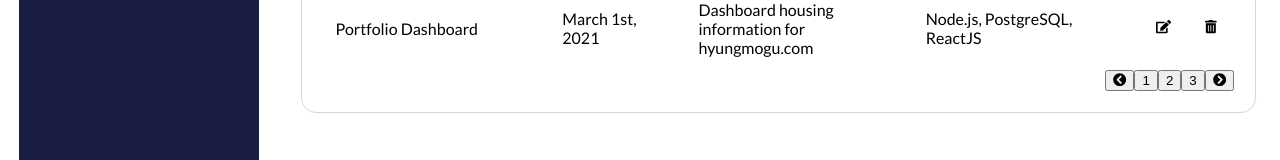
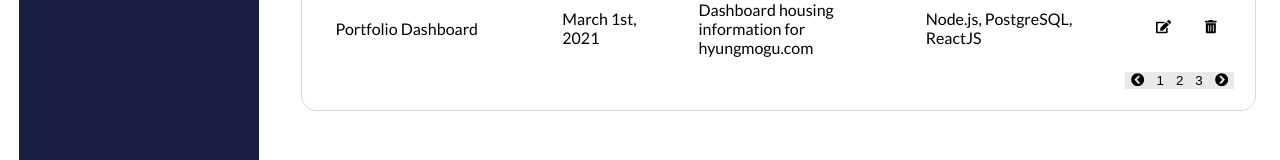
Before and after one commit to hwanggu-corgi/portfolio-dashboard, a React (Create React App) app in the folder front-end/: page /#/admin/projects in a window 1280 px wide. Shown: the part 337-497 px from the top of the page. Built offline with nearby package versions, Linux system fonts and the light colour scheme.

Commit message:
feat: Add progress #57 'portfolio dashboard'

```diff
--- a/front-end/src/screens/ProjectsScreen/index.js
+++ b/front-end/src/screens/ProjectsScreen/index.js
@@ -67,18 +67,26 @@ const TableStyle = {
     `
 }
 
+const PaginationStyle = {
+    Button: styled.button`
+        border: ${constants.colorGrey};
+        background-color: ${constants.colorLightGrey};
+        cursor: pointer;
+    `
+};
+
 function Pagination() {
     return(
         <div>
-            <button>
+            <PaginationStyle.Button>
                 <FontAwesomeIcon icon={faChevronCircleLeft}/>
-            </button>
-            <button>1</button>
-            <button>2</button>
-            <button>3</button>
-            <button>
+            </PaginationStyle.Button>
+            <PaginationStyle.Button>1</PaginationStyle.Button>
+            <PaginationStyle.Button>2</PaginationStyle.Button>
+            <PaginationStyle.Button>3</PaginationStyle.Button>
+            <PaginationStyle.Button>
                 <FontAwesomeIcon icon={faChevronCircleRight}/>
-            </button>
+            </PaginationStyle.Button>
         </div>
     );
 }
```
